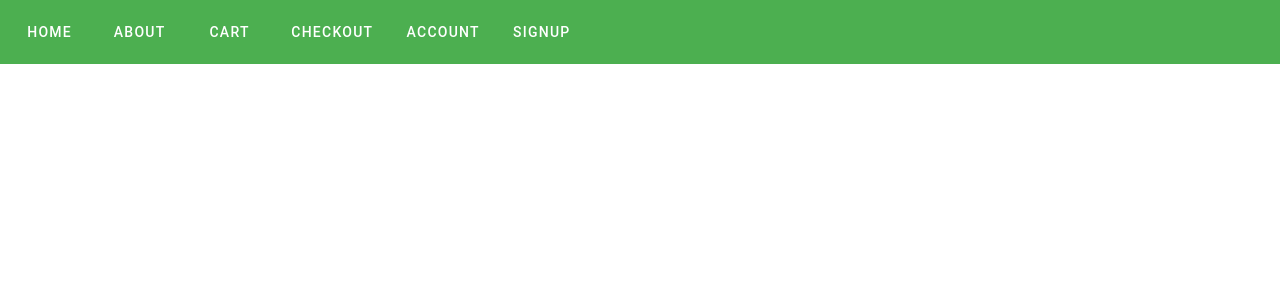
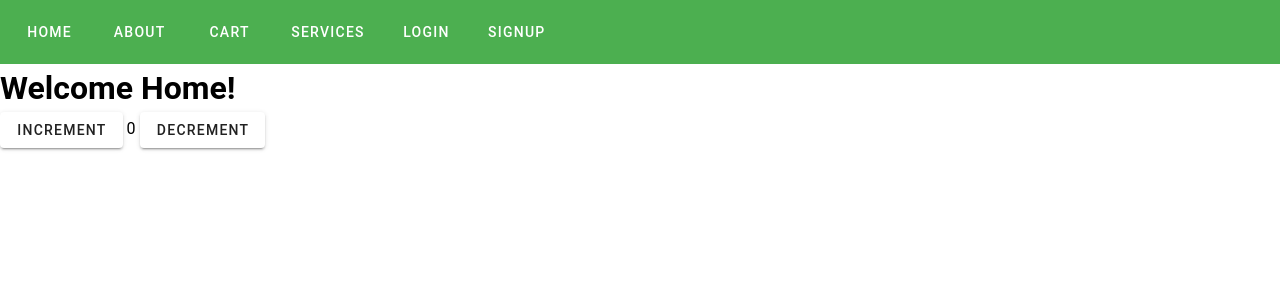
Before and after one commit to Leslieluvutse/Vue, a Vue app: page /cart in a window 1280 px wide. Before the commit this address had no page. Shown: the top 300 px of the page. Built offline with nearby package versions, Linux system fonts and the light colour scheme.

Commit message:
back to my project

```diff
--- a/src/App.vue
+++ b/src/App.vue
@@ -9,9 +9,9 @@ import { RouterLink,RouterView  } from "vue-router";
 
 <v-tab to="/home">Home</v-tab>
 <v-tab to="/About">About</v-tab>
-<v-tab to="">Cart</v-tab>
-<v-tab to="">Checkout</v-tab>
-<v-tab to="">Account</v-tab>
+<v-tab to="/cart">Cart</v-tab>
+<v-tab to="">Services</v-tab>
+<v-tab to="">Login</v-tab>
 <v-tab to="/Signup">Signup</v-tab>
 </v-toolbar>
    <!--Main Section  -->
--- a/src/router/index.js
+++ b/src/router/index.js
@@ -2,6 +2,7 @@ import { createRouter, createWebHistory } from 'vue-router'
 import HomeView from '@/views/HomeView.vue'
 import AboutView from '@/views/AboutView.vue'
 import SignupView from '@/views/SignupView.vue'
+import CartView from '@/views/CartView.vue';
 
 const router = createRouter({
   history: createWebHistory(import.meta.env.BASE_URL),
@@ -21,7 +22,17 @@ const router = createRouter({
     path: '/signup',
     name: 'signup',
     component:SignupView
-    }
+    },
+    {
+      path: '/cart',
+      name: 'cart',
+      component:CartView
+      },
+      {
+        path: '/',
+        name: 'signup',
+        component:SignupView
+        }
   ]
 })
 
--- /dev/null
+++ b/src/views/CartView.vue
@@ -0,0 +1,14 @@
+<script setup>
+import { useCounterStore } from '@/stores/counter';
+
+const store =useCounterStore()
+</script>
+
+<template>
+  <main>
+    <h1>Welcome Home!</h1>
+    <v-btn @click="store.increment">Increment</v-btn>
+    {{ store.count }}
+    <v-btn @click="store.decrement">Decrement</v-btn>
+  </main>
+</template>
```
